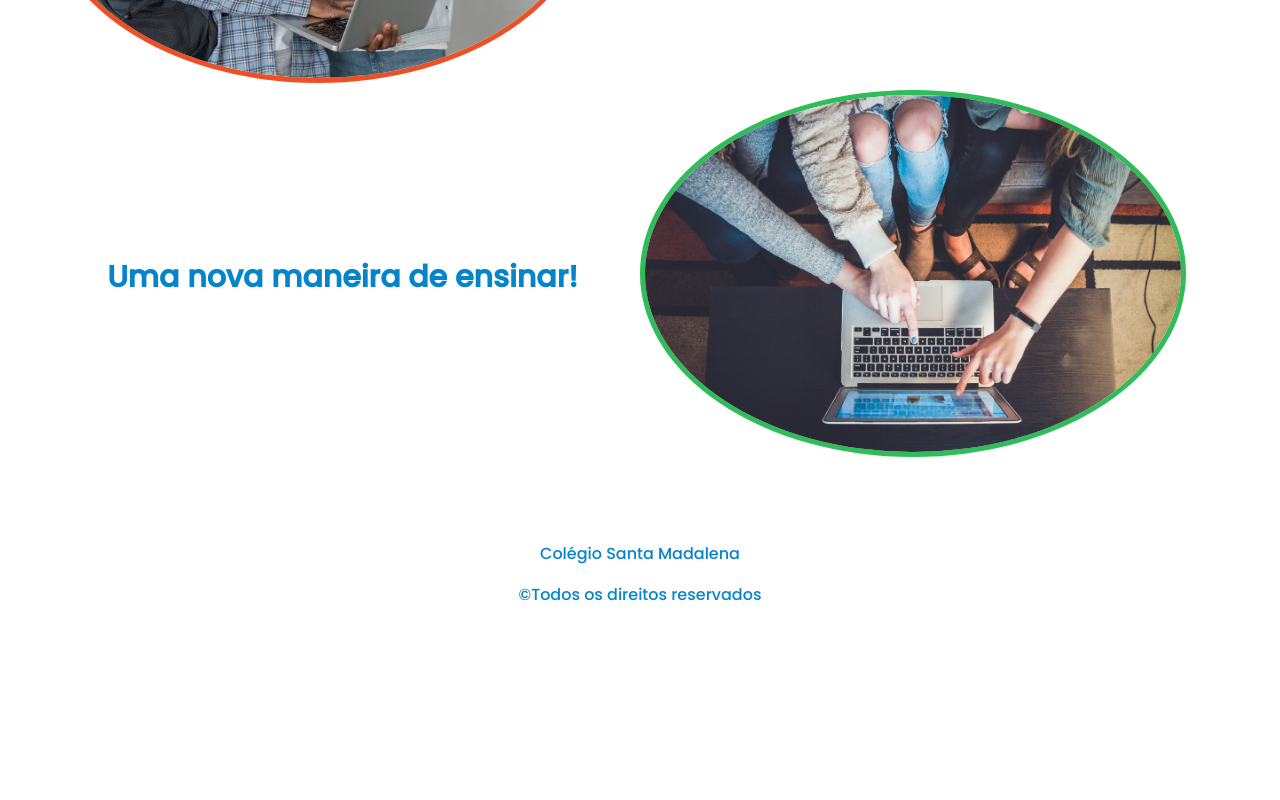
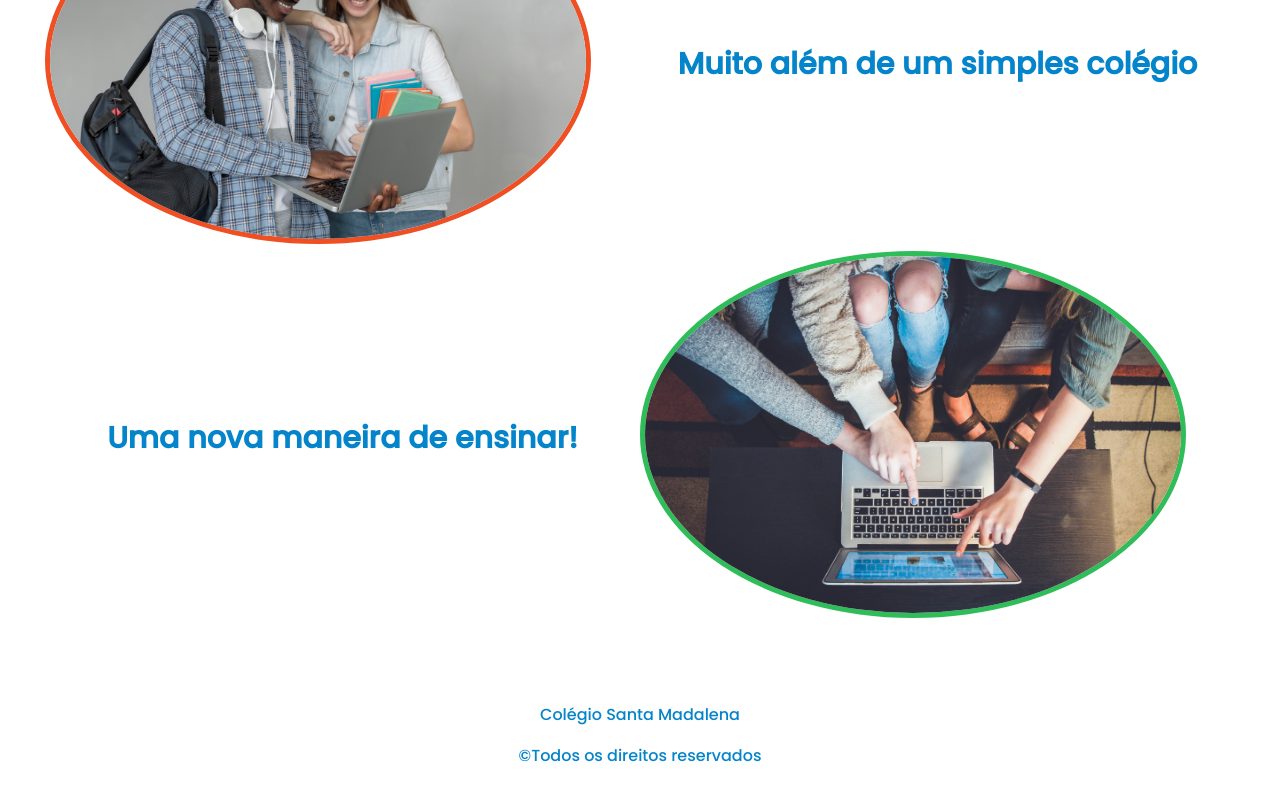
Before and after one commit to renatahortense/modulo5-projetoFinal, a React (Create React App) app in the folder projeto-m5/: page / in a window 1280 px wide. Shown: the part 958-1758 px from the top of the page. Before the commit the page ends 1599 px from the top, so only its background shows below. Built offline with nearby package versions, Linux system fonts and the light colour scheme.

Commit message:
config. css grid

```diff
--- a/projeto-m5/src/App.css
+++ b/projeto-m5/src/App.css
@@ -1,10 +1,11 @@
-.App {
+.app {
     display: grid;
-    grid-template-rows: 10vh minmax(83vh, auto) 7vh;
+    grid-template-columns: 100vw;
+    grid-template-rows: 50vh minmax(20vh, auto) 20vh;
     grid-template-areas: "header" "content" "footer";
 }
 
-.App header {
+.app header {
     grid-area: header;
 }
 
@@ -12,6 +13,6 @@
     grid-area: content;
 }
 
-.App footer {
+.app footer {
     grid-area: footer;
 }
```
